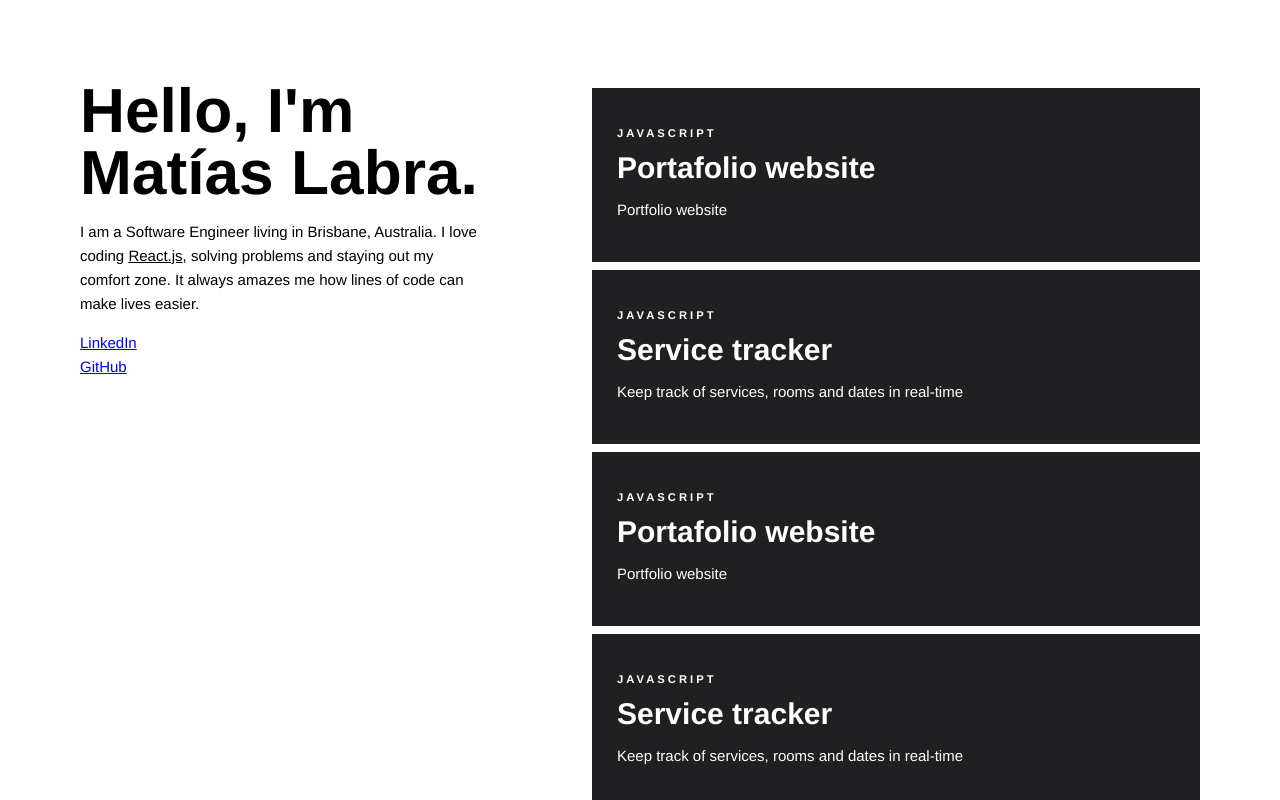
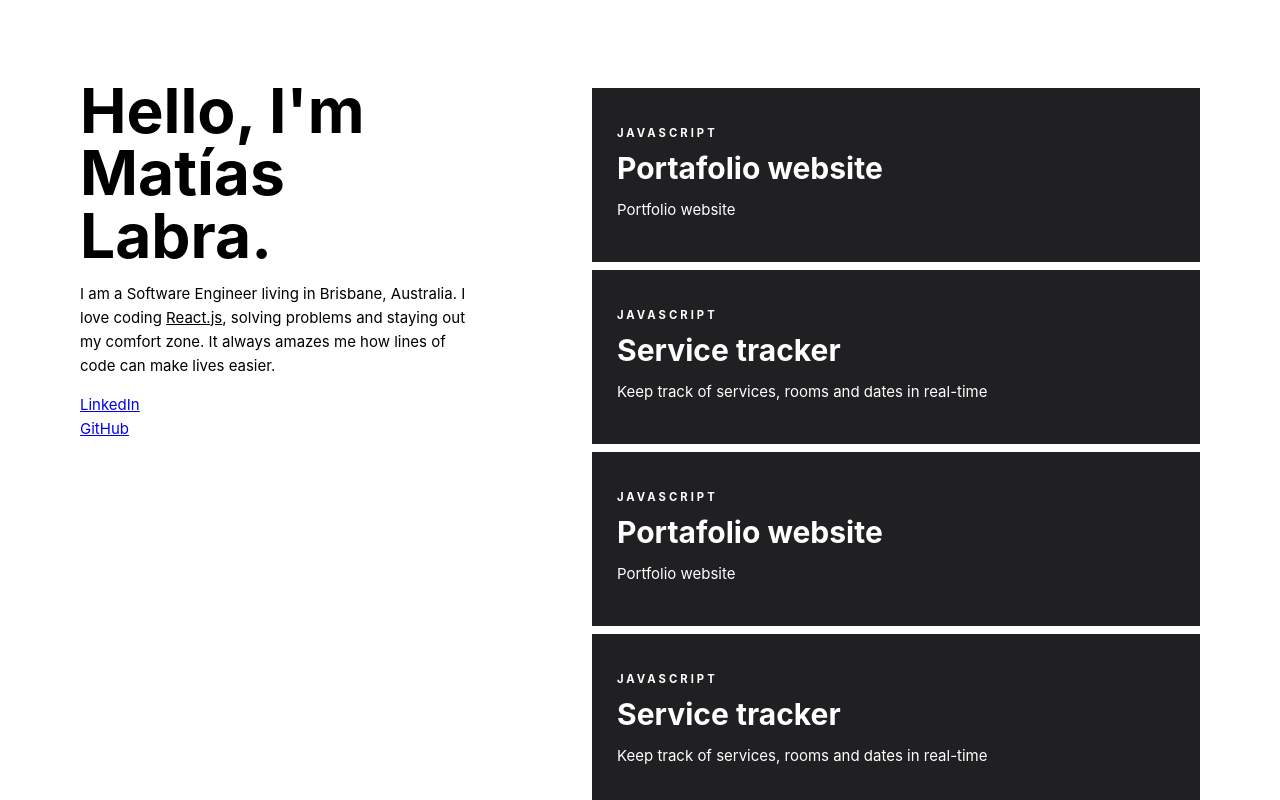
Before and after one commit to matiaslabra/memolabra.github.io, a React (Create React App) app: page / in a window 1280 px wide. Shown: the top 800 px of the page. Built offline with nearby package versions, Linux system fonts and the light colour scheme.

Commit message:
feat: new font to accomodate my name in the title

```diff
--- a/src/index.css
+++ b/src/index.css
@@ -10,9 +10,7 @@ body {
 
 body {
   margin: 0;
-  font-family: 'Helvetica', 'Segoe UI', 'Roboto', 'Oxygen',
-    'Ubuntu', 'Cantarell', 'Fira Sans', 'Droid Sans', 'Helvetica Neue',
-    sans-serif;
+  font-family: -apple-system, BlinkMacSystemFont, "Segoe UI", Helvetica, Arial, sans-serif, "Apple Color Emoji", "Segoe UI Emoji", "Segoe UI Symbol";
   -webkit-font-smoothing: antialiased;
   -moz-osx-font-smoothing: grayscale;
 }
@@ -29,5 +27,4 @@ html, body, #root {
 
 *, :after, :before {
   box-sizing: border-box;
-  border: 0 solid #e2e8f0;
 }
```
